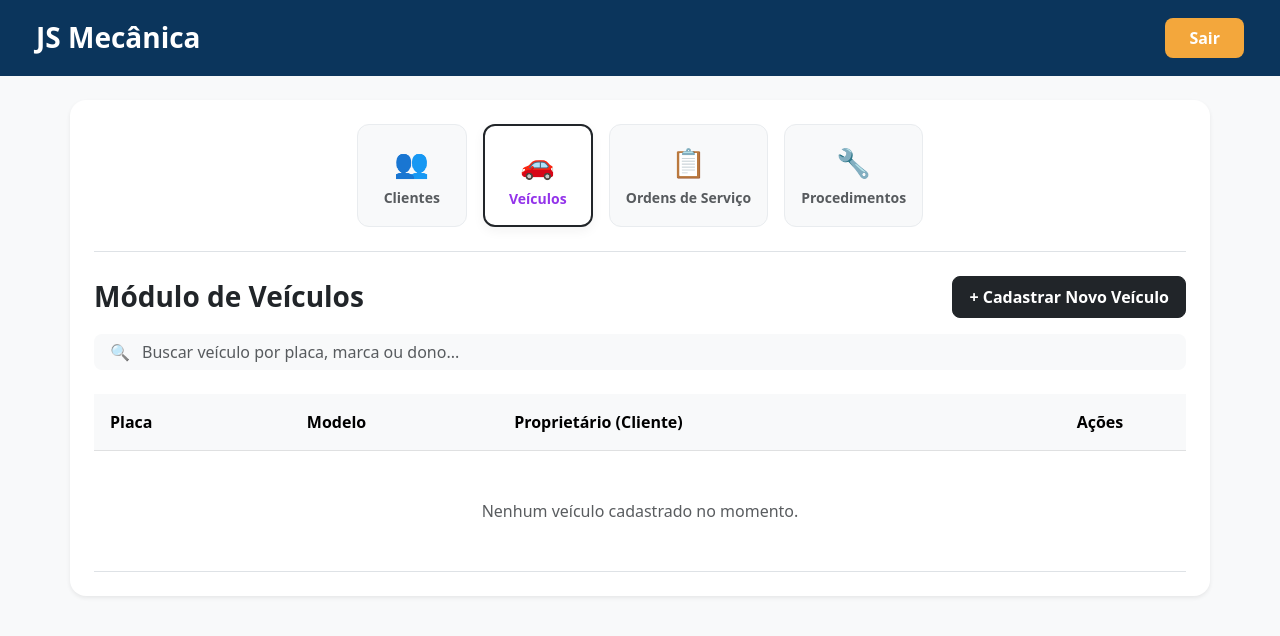
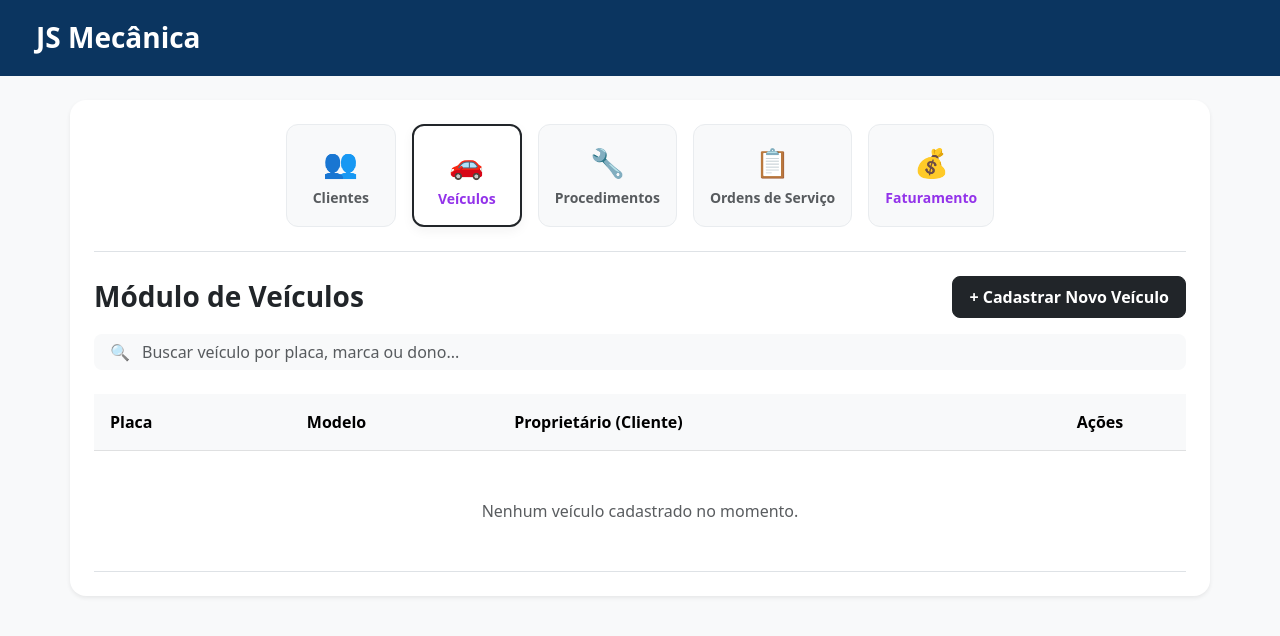
Before and after one commit to josesalustiano/JS_oficina_mecanica, a Django app: page /veiculos/ in a window 1280 px wide. Shown: the top 636 px of the page. Run offline with Django 5.2, Linux system fonts and the light colour scheme; data that the repository does not hold is empty.

Commit message:
feat: atualiza CSS

```diff
--- a/oficina/templates/oficina/Veiculo/TelaVeiculos.html
+++ b/oficina/templates/oficina/Veiculo/TelaVeiculos.html
@@ -4,57 +4,15 @@
 <head>
     <meta charset="UTF-8">
     <meta name="viewport" content="width=device-width, initial-scale=1.0">
-    <title>Módulo de Veículos - JS Mecânica</title>
+    <title>JS Mecânica</title>
     <link href="https://cdn.jsdelivr.net/npm/bootstrap@5.3.0/dist/css/bootstrap.min.css" rel="stylesheet">
-    <style>
-        .nav-card {
-            background: #f8f9fa;
-            border: 1px solid #e9ecef;
-            border-radius: 12px;
-            transition: all 0.2s;
-            text-decoration: none;
-            min-width: 110px;
-            text-align: center;
-        }
-        .nav-card:hover, .nav-card.active {
-            background: #fff;
-            box-shadow: 0 4px 12px rgba(0,0,0,0.05);
-            border-color: #ced4da;
-        }
-        .nav-card.active {
-            border: 2px solid #212529;
-        }
-        .btn-orange-sair {
-            background-color: #f3a73c;
-            color: white;
-            font-weight: bold;
-            border: none;
-        }
-        .btn-orange-sair:hover {
-            background-color: #e09228;
-            color: white;
-        }
-        .text-purple-highlight {
-            color: #9333ea;
-            font-weight: bold;
-        }
-        .btn-action-edit {
-            background-color: #f3a73c;
-            color: white;
-            border: none;
-        }
-        .btn-action-edit:hover {
-            background-color: #e09228;
-            color: white;
-        }
-    </style>
+    <link rel="stylesheet" href="{% static 'css/style.css' %}">
 </head>
 <body class="bg-light">
 
-    <nav class="navbar navbar-dark py-3 px-4" style="background-color: #0b355c;">
+    <nav class="navbar navbar-custom py-3 px-4">
         <div class="container-fluid">
-            <span class="navbar-brand mb-0 h1 fw-bold fs-3">JS Mecânica</span>
-            <a href="#" class="btn btn-orange-sair px-4 py-2 rounded-3">Sair</a>
+            <span class="navbar-brand text-white mb-0 h1 fw-bold fs-3">JS Mecânica</span>
         </div>
     </nav>
 
@@ -70,12 +28,16 @@
                 <div class="fw-bold small mt-1" style="color: #9333ea;">Veículos</div>
             </a>
             <a href="#" class="nav-card p-3">
+                <div class="fs-3">🔧</div>
+                <div class="fw-bold small mt-1 text-muted">Procedimentos</div>
+            </a>
+            <a href="#" class="nav-card p-3">
                 <div class="fs-3">📋</div>
                 <div class="fw-bold small mt-1 text-muted">Ordens de Serviço</div>
             </a>
-            <a href="#" class="nav-card p-3">
-                <div class="fs-3">🔧</div>
-                <div class="fw-bold small mt-1 text-muted">Procedimentos</div>
+            <a href="{% url 'TelaCobrancas' %}" class="nav-card p-3">
+                <div class="fs-3">💰</div>
+                <div class="fw-bold small mt-1 text-purple-highlight">Faturamento</div>
             </a>
         </div>
 
```
